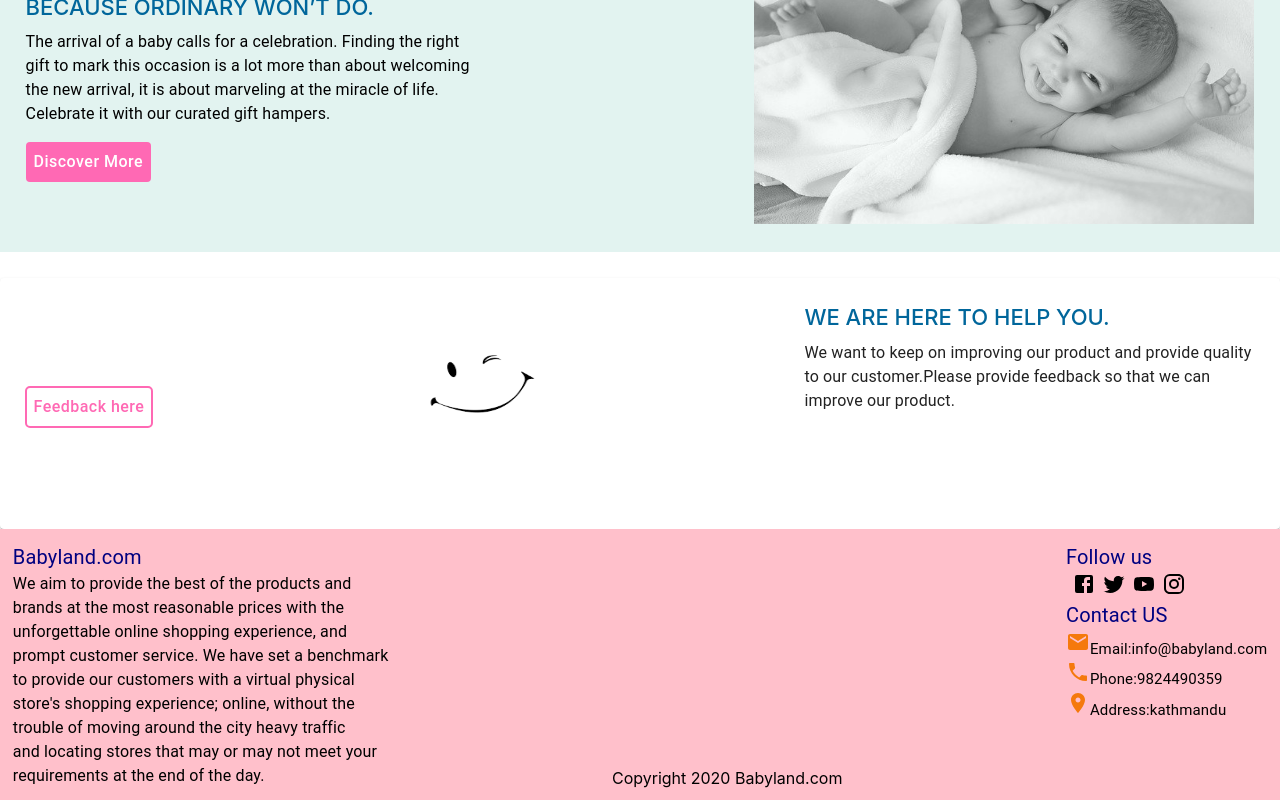
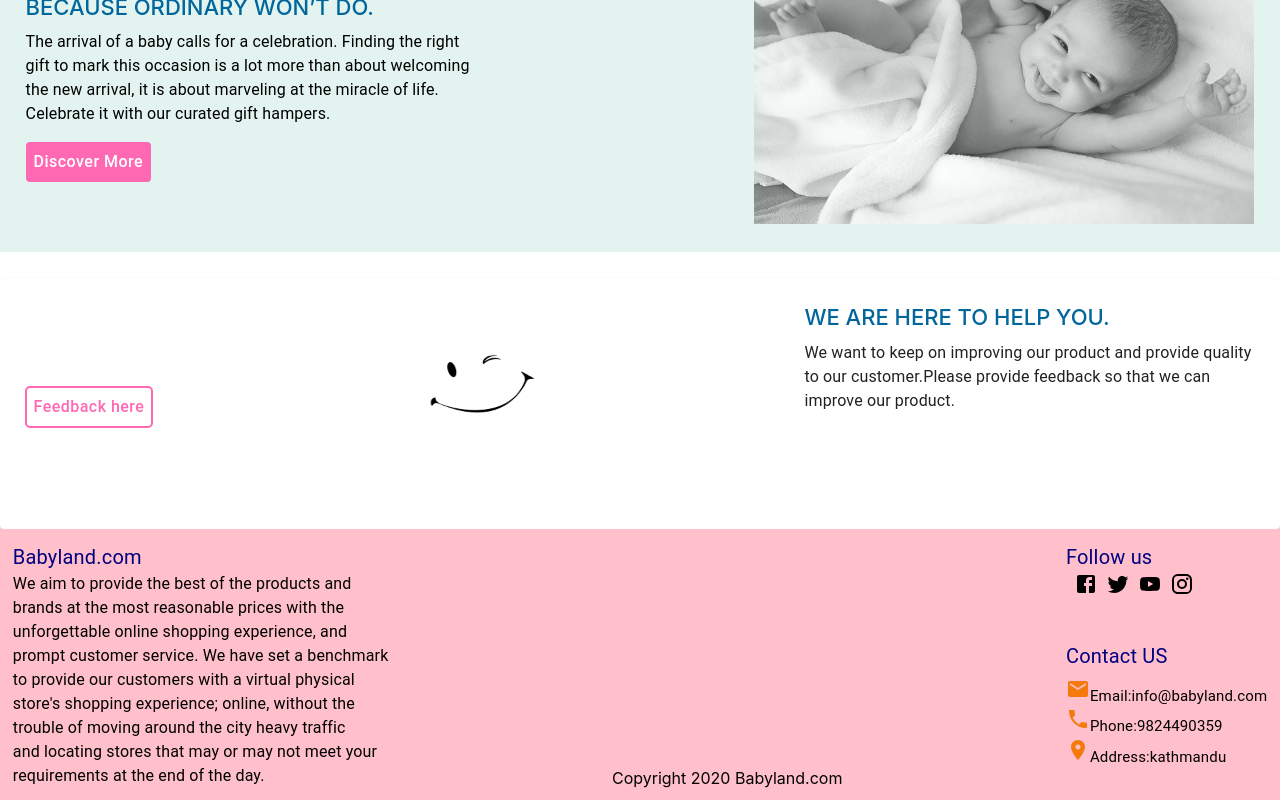
Before and after one commit to SushilSubedi/babyland, a React (Create React App) app: page / in a window 1280 px wide. Shown: the part 587-1387 px from the top of the page. Built offline with nearby package versions, Linux system fonts and the light colour scheme.

Commit message:
slider improvement

```diff
--- a/src/components/Footer/footer.js
+++ b/src/components/Footer/footer.js
@@ -43,6 +43,7 @@ const Footer = () =>{
 
             </div>
             <div className={classes.contactus }>
+              <div className={classes.icons}>
                 <Typography className={classes.contactustext}>Contact US</Typography>
                 <Typography className={classes.text}>
                   <EmailIcon color='secondary'/>
@@ -56,6 +57,7 @@ const Footer = () =>{
                   <LocationOnIcon  color='secondary'/>
                   Address:kathmandu
                </Typography>
+              </div>
             </div>
           </div>
 
@@ -79,7 +81,7 @@ const Footer = () =>{
            color:'black',
          },
          Icon:{
-           marginLeft:'6px',
+           marginLeft:'8px',
            color:'secondary',
          },
          connectus:{
@@ -95,6 +97,7 @@ const Footer = () =>{
          contactustext:{
            color:'#000080',
            fontSize:'20px',
+           marginBottom:'6px',
          },
          text:{
            color:'black',
@@ -106,6 +109,13 @@ const Footer = () =>{
          },
          blogtext:{
            color:'black',
+         },
+         contactus:{
+           marginTop:'40px',
+
+         },
+         icons:{
+           padding:'0.5% 0% 1% 0%',
          }
 
     }));
```
Lines whose indentation alone changed are shown as unchanged.
